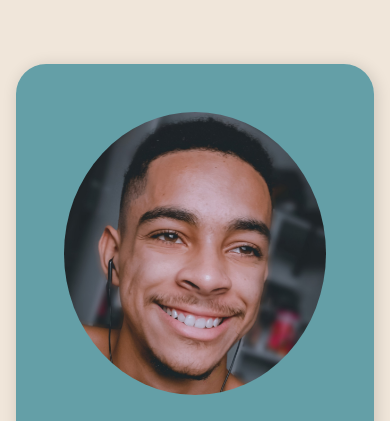
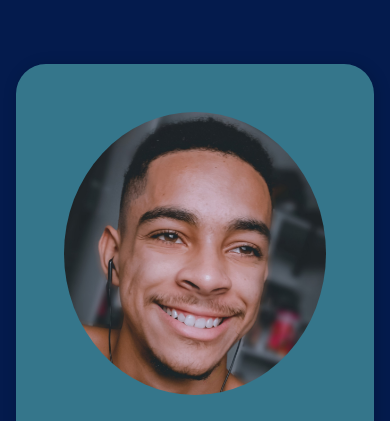
Before and after one commit to Nelson-Afonso404/MySite, a plain HTML site: page index.html in a window 390 px wide. Shown: the top 421 px of the page. Drawn offline with Linux system fonts and the light colour scheme.

Commit message:
Update style.css

```diff
--- a/css/style.css
+++ b/css/style.css
@@ -126,7 +126,7 @@ span{
   body {
     background-attachment: initial;
     background-size: contain;
-    background-color: #f0e6da;
+    background-color: #041b4d;
   }
   .box {
     padding: 2rem;
```
